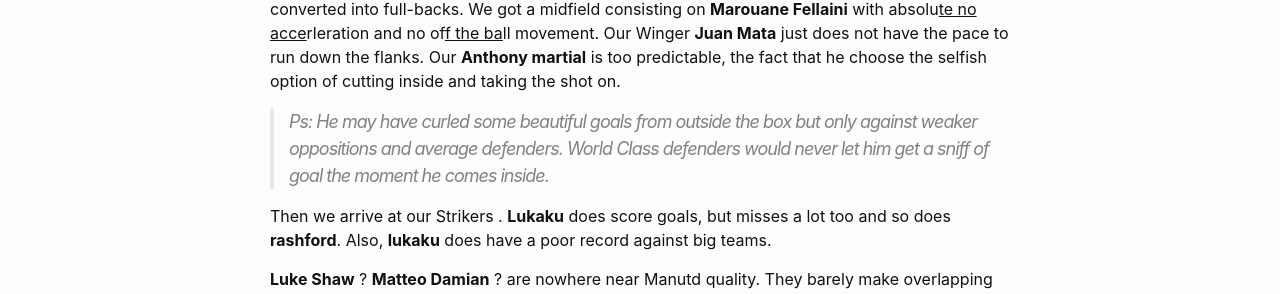
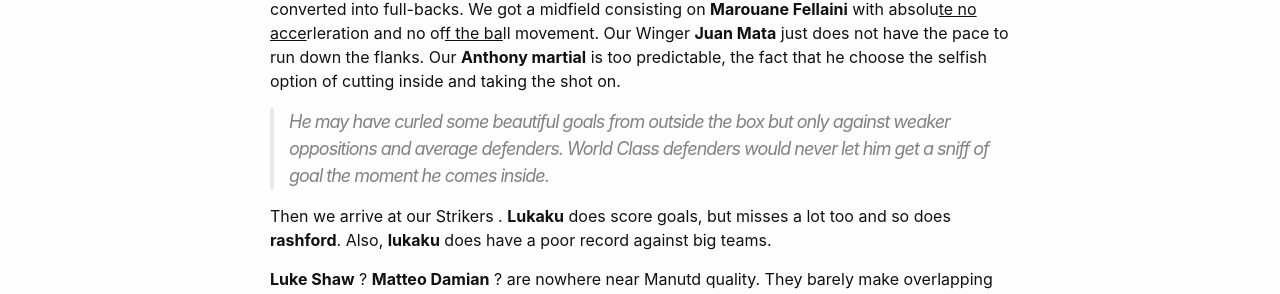
Before and after one commit to meadow-tulips/Myblog, a Jekyll site: the page built from _posts/2018-03-22-the-manutd-conundrum.markdown, in a window 1280 px wide. Shown: the part 296-590 px from the top of the page. Built offline with Jekyll 4.4.1, drawn with Linux system fonts in a browser that asks for light colours.

```diff
--- a/_posts/2018-03-22-the-manutd-conundrum.markdown
+++ b/_posts/2018-03-22-the-manutd-conundrum.markdown
@@ -9,7 +9,7 @@ categories: Football
 
 <p>After all, We have a team with Attacking Midfielders (<b>Antonio Valencia</b> & <b>Ashley Young</b>) converted into full-backs. We got a midfield consisting on <b>Marouane Fellaini</b> with absolu<u>te no acce</u>rleration and no of<u>f the ba</u>ll movement. Our Winger <b>Juan Mata</b> just does not have the pace to run down the flanks. Our <b>Anthony martial</b> is too predictable, the fact that he choose the selfish option of cutting inside and taking the shot on.
 </p>
-> Ps: He may have curled some beautiful goals from outside the box but only against weaker oppositions and average defenders. World Class defenders would never let him get a sniff of goal the moment he comes inside.
+> He may have curled some beautiful goals from outside the box but only against weaker oppositions and average defenders. World Class defenders would never let him get a sniff of goal the moment he comes inside.
 
 
 <p>Then we arrive at our Strikers . <b>Lukaku</b> does score goals, but misses a lot too and so does <b>rashford</b>. Also, <b>lukaku</b> does have a poor record against big teams.
```
